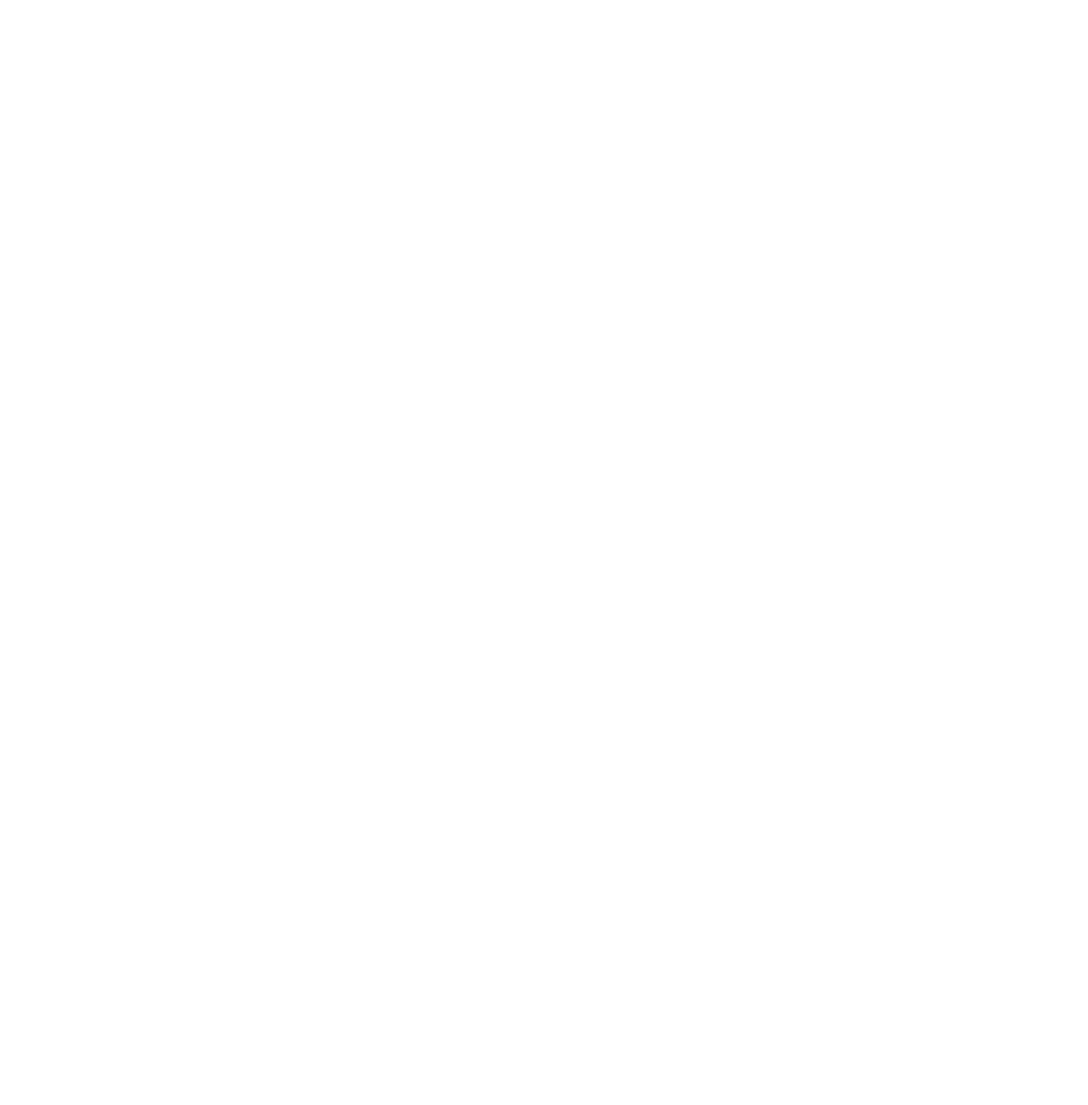
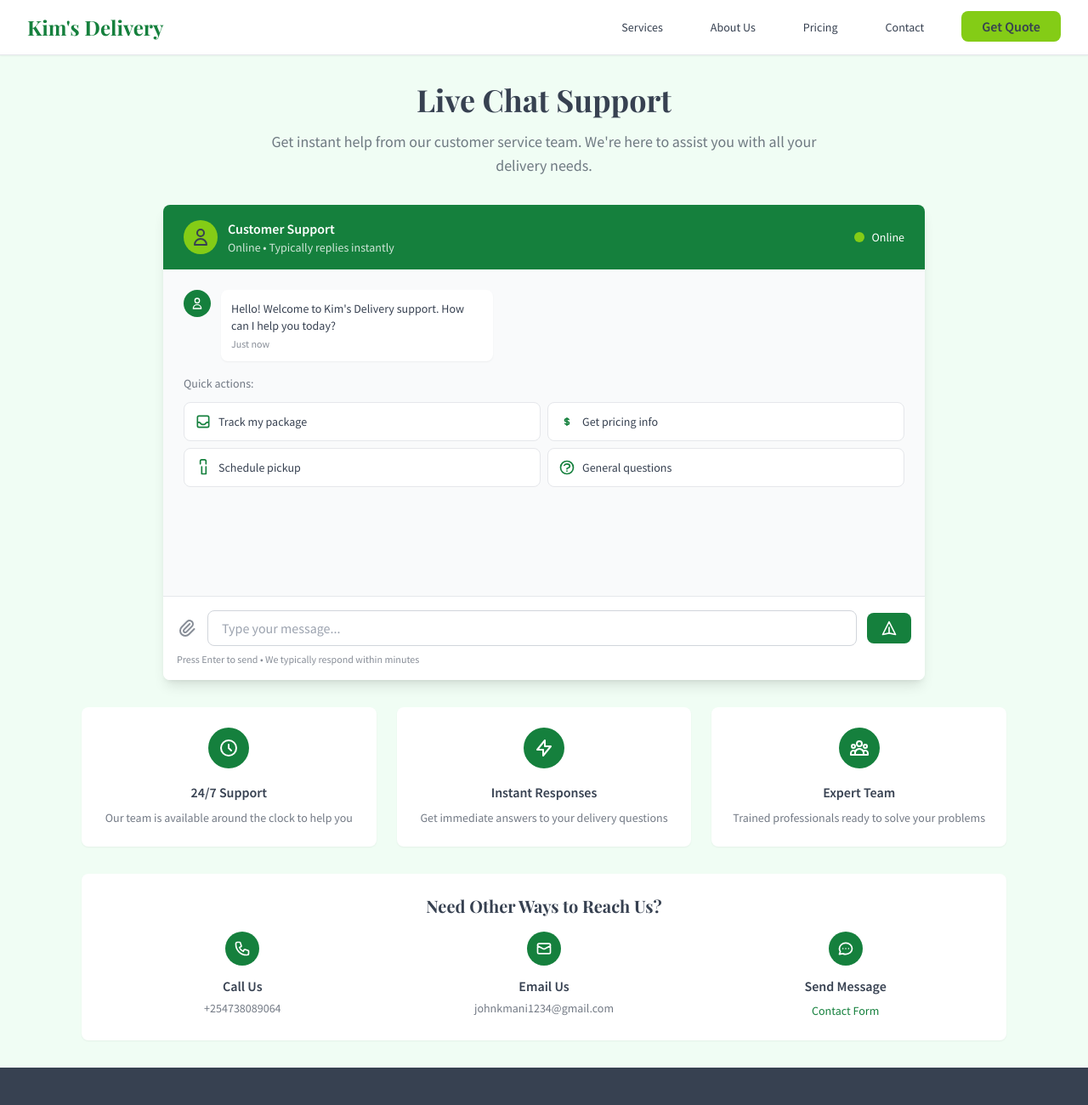
Before and after one commit to kimjohns1/kim-s-delivery, a plain HTML site: page startlivechat.html in a window 1280 px wide. Shown: the top 1300 px of the page at 85% size. Before the commit the page ends 800 px from the top, so only its background shows below. Drawn offline with nearby package versions, Linux system fonts and the light colour scheme.

Commit message:
start live chat added

```diff
--- a/startlivechat.html
+++ b/startlivechat.html
@@ -0,0 +1,349 @@
+<!DOCTYPE html>
+<html lang="en">
+<head>
+    <meta charset="UTF-8">
+    <meta name="viewport" content="width=device-width, initial-scale=1.0">
+    <title>Live Chat - Kim's Delivery</title>
+    <script src="https://cdn.tailwindcss.com"></script>
+    <link href="https://fonts.googleapis.com/css2?family=Playfair+Display:wght@700&family=Source+Sans+Pro:wght@400;600&display=swap" rel="stylesheet">
+    <script>
+        tailwind.config = {
+            theme: {
+                extend: {
+                    fontFamily: {
+                        'heading': ['Playfair Display', 'serif'],
+                        'body': ['Source Sans Pro', 'sans-serif']
+                    },
+                    colors: {
+                        primary: '#15803d',
+                        secondary: '#84cc16',
+                        accent: '#84cc16',
+                        neutral: '#374151',
+                        'light-green': '#f0fdf4'
+                    }
+                }
+            }
+        }
+    </script>
+</head>
+<body class="font-body bg-white text-neutral">
+    <!-- Header -->
+    <header class="sticky top-0 z-50 bg-white shadow-sm border-b border-gray-200">
+        <nav class="max-w-7xl mx-auto px-4 sm:px-6 lg:px-8">
+            <div class="flex justify-between items-center h-16">
+                <div class="flex items-center">
+                    <div class="flex-shrink-0">
+                        <h1 class="font-heading text-2xl font-bold text-primary">Kim's Delivery</h1>
+                    </div>
+                </div>
+                <div class="hidden md:block">
+                    <div class="ml-10 flex items-baseline space-x-8">
+                        <a href="services.html" class="text-neutral hover:text-primary px-3 py-2 text-sm font-medium transition-colors">Services</a>
+                        <a href="aboutus.html" class="text-neutral hover:text-primary px-3 py-2 text-sm font-medium transition-colors">About Us</a>
+                        <a href="pricing.html" class="text-neutral hover:text-primary px-3 py-2 text-sm font-medium transition-colors">Pricing</a>
+                        <a href="contactus.html" class="text-neutral hover:text-primary px-3 py-2 text-sm font-medium transition-colors">Contact</a>
+                        <button> <a href="getquote.html" class="bg-accent hover:bg-accent/90 text-neutral px-6 py-2 rounded-lg font-semibold transition-colors">
+                            Get Quote</a>
+                        </button>
+                    </div>
+                </div>
+                <div class="md:hidden">
+                    <button class="text-neutral hover:text-primary">
+                        <svg class="h-6 w-6" fill="none" viewBox="0 0 24 24" stroke="currentColor">
+                            <path stroke-linecap="round" stroke-linejoin="round" stroke-width="2" d="M4 6h16M4 12h16M4 18h16" />
+                        </svg>
+                    </button>
+                </div>
+            </div>
+        </nav>
+    </header>
+
+    <!-- Live Chat Section -->
+    <section class="py-8 bg-light-green min-h-screen">
+        <div class="max-w-6xl mx-auto px-4 sm:px-6 lg:px-8">
+            <!-- Chat Header -->
+            <div class="text-center mb-8">
+                <h1 class="font-heading text-3xl lg:text-4xl font-bold text-neutral mb-4">Live Chat Support</h1>
+                <p class="text-lg text-neutral/70 max-w-2xl mx-auto">
+                    Get instant help from our customer service team. We're here to assist you with all your delivery needs.
+                </p>
+            </div>
+
+            <!-- Chat Interface -->
+            <div class="bg-white rounded-lg shadow-lg overflow-hidden max-w-4xl mx-auto">
+                <!-- Chat Header Bar -->
+                <div class="bg-primary text-white px-6 py-4 flex items-center justify-between">
+                    <div class="flex items-center">
+                        <div class="w-10 h-10 bg-accent rounded-full flex items-center justify-center mr-3">
+                            <svg class="w-6 h-6 text-neutral" fill="none" viewBox="0 0 24 24" stroke="currentColor">
+                                <path stroke-linecap="round" stroke-linejoin="round" stroke-width="2" d="M16 7a4 4 0 11-8 0 4 4 0 018 0zM12 14a7 7 0 00-7 7h14a7 7 0 00-7-7z" />
+                            </svg>
+                        </div>
+                        <div>
+                            <h3 class="font-semibold">Customer Support</h3>
+                            <p class="text-sm text-white/80">Online • Typically replies instantly</p>
+                        </div>
+                    </div>
+                    <div class="flex items-center space-x-2">
+                        <div class="w-3 h-3 bg-accent rounded-full"></div>
+                        <span class="text-sm">Online</span>
+                    </div>
+                </div>
+
+                <!-- Chat Messages Area -->
+                <div class="h-96 overflow-y-auto p-6 bg-gray-50" id="chatMessages">
+                    <!-- Welcome Message -->
+                    <div class="flex items-start mb-4">
+                        <div class="w-8 h-8 bg-primary rounded-full flex items-center justify-center mr-3 flex-shrink-0">
+                            <svg class="w-4 h-4 text-white" fill="none" viewBox="0 0 24 24" stroke="currentColor">
+                                <path stroke-linecap="round" stroke-linejoin="round" stroke-width="2" d="M16 7a4 4 0 11-8 0 4 4 0 018 0zM12 14a7 7 0 00-7 7h14a7 7 0 00-7-7z" />
+                            </svg>
+                        </div>
+                        <div class="bg-white rounded-lg p-3 shadow-sm max-w-xs">
+                            <p class="text-sm text-neutral">Hello! Welcome to Kim's Delivery support. How can I help you today?</p>
+                            <span class="text-xs text-neutral/60 mt-1 block">Just now</span>
+                        </div>
+                    </div>
+
+                    <!-- Quick Actions -->
+                    <div class="mb-6">
+                        <p class="text-sm text-neutral/70 mb-3">Quick actions:</p>
+                        <div class="grid grid-cols-1 sm:grid-cols-2 gap-2">
+                            <button class="bg-white border border-gray-200 rounded-lg p-3 text-left hover:bg-light-green transition-colors">
+                                <div class="flex items-center">
+                                    <svg class="w-5 h-5 text-primary mr-2" fill="none" viewBox="0 0 24 24" stroke="currentColor">
+                                        <path stroke-linecap="round" stroke-linejoin="round" stroke-width="2" d="M20 13V6a2 2 0 00-2-2H6a2 2 0 00-2 2v7m16 0v5a2 2 0 01-2 2H6a2 2 0 01-2-2v-5m16 0h-2.586a1 1 0 00-.707.293l-2.414 2.414a1 1 0 01-.707.293h-3.172a1 1 0 01-.707-.293l-2.414-2.414A1 1 0 006.586 13H4" />
+                                    </svg>
+                                    <span class="text-sm font-medium">Track my package</span>
+                                </div>
+                            </button>
+                            <button class="bg-white border border-gray-200 rounded-lg p-3 text-left hover:bg-light-green transition-colors">
+                                <div class="flex items-center">
+                                    <svg class="w-5 h-5 text-primary mr-2" fill="none" viewBox="0 0 24 24" stroke="currentColor">
+                                        <path stroke-linecap="round" stroke-linejoin="round" stroke-width="2" d="M12 8c-1.657 0-3 .895-3 2s1.343 2 3 2 3 .895 3 2-1.343 2-3 2m0-8c1.11 0 2.08.402 2.599 1M12 8V7m0 1v8m0 0v1m0-1c-1.11 0-2.08-.402-2.599-1" />
+                                    </svg>
+                                    <span class="text-sm font-medium">Get pricing info</span>
+                                </div>
+                            </button>
+                            <button class="bg-white border border-gray-200 rounded-lg p-3 text-left hover:bg-light-green transition-colors">
+                                <div class="flex items-center">
+                                    <svg class="w-5 h-5 text-primary mr-2" fill="none" viewBox="0 0 24 24" stroke="currentColor">
+                                        <path stroke-linecap="round" stroke-linejoin="round" stroke-width="2" d="M8 7V3a2 2 0 012-2h4a2 2 0 012 2v4m-6 4v10m6-10v10m-6 0h6" />
+                                    </svg>
+                                    <span class="text-sm font-medium">Schedule pickup</span>
+                                </div>
+                            </button>
+                            <button class="bg-white border border-gray-200 rounded-lg p-3 text-left hover:bg-light-green transition-colors">
+                                <div class="flex items-center">
+                                    <svg class="w-5 h-5 text-primary mr-2" fill="none" viewBox="0 0 24 24" stroke="currentColor">
+                                        <path stroke-linecap="round" stroke-linejoin="round" stroke-width="2" d="M8.228 9c.549-1.165 2.03-2 3.772-2 2.21 0 4 1.343 4 3 0 1.4-1.278 2.575-3.006 2.907-.542.104-.994.54-.994 1.093m0 3h.01M21 12a9 9 0 11-18 0 9 9 0 0118 0z" />
+                                    </svg>
+                                    <span class="text-sm font-medium">General questions</span>
+                                </div>
+                            </button>
+                        </div>
+                    </div>
+                </div>
+
+                <!-- Chat Input Area -->
+                <div class="border-t border-gray-200 p-4 bg-white">
+                    <div class="flex items-center space-x-3">
+                        <button class="text-neutral/60 hover:text-primary transition-colors">
+                            <svg class="w-6 h-6" fill="none" viewBox="0 0 24 24" stroke="currentColor">
+                                <path stroke-linecap="round" stroke-linejoin="round" stroke-width="2" d="M15.172 7l-6.586 6.586a2 2 0 102.828 2.828l6.414-6.586a4 4 0 00-5.656-5.656l-6.415 6.585a6 6 0 108.486 8.486L20.5 13" />
+                            </svg>
+                        </button>
+                        <input
+                            type="text"
+                            placeholder="Type your message..."
+                            class="flex-1 px-4 py-2 border border-gray-300 rounded-lg focus:ring-2 focus:ring-accent focus:border-transparent transition-colors"
+                            id="messageInput"
+                        >
+                        <button class="bg-primary hover:bg-primary/90 text-white px-4 py-2 rounded-lg transition-colors" id="sendButton">
+                            <svg class="w-5 h-5" fill="none" viewBox="0 0 24 24" stroke="currentColor">
+                                <path stroke-linecap="round" stroke-linejoin="round" stroke-width="2" d="M12 19l9 2-9-18-9 18 9-2zm0 0v-8" />
+                            </svg>
+                        </button>
+                    </div>
+                    <p class="text-xs text-neutral/60 mt-2">Press Enter to send • We typically respond within minutes</p>
+                </div>
+            </div>
+
+            <!-- Support Information -->
+            <div class="mt-8 grid grid-cols-1 md:grid-cols-3 gap-6">
+                <div class="bg-white rounded-lg p-6 text-center shadow-sm">
+                    <div class="w-12 h-12 bg-primary rounded-full flex items-center justify-center mx-auto mb-4">
+                        <svg class="w-6 h-6 text-white" fill="none" viewBox="0 0 24 24" stroke="currentColor">
+                            <path stroke-linecap="round" stroke-linejoin="round" stroke-width="2" d="M12 8v4l3 3m6-3a9 9 0 11-18 0 9 9 0 0118 0z" />
+                        </svg>
+                    </div>
+                    <h3 class="font-semibold text-neutral mb-2">24/7 Support</h3>
+                    <p class="text-sm text-neutral/70">Our team is available around the clock to help you</p>
+                </div>
+                <div class="bg-white rounded-lg p-6 text-center shadow-sm">
+                    <div class="w-12 h-12 bg-primary rounded-full flex items-center justify-center mx-auto mb-4">
+                        <svg class="w-6 h-6 text-white" fill="none" viewBox="0 0 24 24" stroke="currentColor">
+                            <path stroke-linecap="round" stroke-linejoin="round" stroke-width="2" d="M13 10V3L4 14h7v7l9-11h-7z" />
+                        </svg>
+                    </div>
+                    <h3 class="font-semibold text-neutral mb-2">Instant Responses</h3>
+                    <p class="text-sm text-neutral/70">Get immediate answers to your delivery questions</p>
+                </div>
+                <div class="bg-white rounded-lg p-6 text-center shadow-sm">
+                    <div class="w-12 h-12 bg-primary rounded-full flex items-center justify-center mx-auto mb-4">
+                        <svg class="w-6 h-6 text-white" fill="none" viewBox="0 0 24 24" stroke="currentColor">
+                            <path stroke-linecap="round" stroke-linejoin="round" stroke-width="2" d="M17 20h5v-2a3 3 0 00-5.356-1.857M17 20H7m10 0v-2c0-.656-.126-1.283-.356-1.857M7 20H2v-2a3 3 0 015.356-1.857M7 20v-2c0-.656.126-1.283.356-1.857m0 0a5.002 5.002 0 019.288 0M15 7a3 3 0 11-6 0 3 3 0 016 0zm6 3a2 2 0 11-4 0 2 2 0 014 0zM7 10a2 2 0 11-4 0 2 2 0 014 0z" />
+                        </svg>
+                    </div>
+                    <h3 class="font-semibold text-neutral mb-2">Expert Team</h3>
+                    <p class="text-sm text-neutral/70">Trained professionals ready to solve your problems</p>
+                </div>
+            </div>
+
+            <!-- Alternative Contact Methods -->
+            <div class="mt-8 bg-white rounded-lg p-6 shadow-sm">
+                <h3 class="font-heading text-xl font-bold text-neutral mb-4 text-center">Need Other Ways to Reach Us?</h3>
+                <div class="grid grid-cols-1 md:grid-cols-3 gap-6">
+                    <div class="text-center">
+                        <div class="w-10 h-10 bg-primary rounded-full flex items-center justify-center mx-auto mb-3">
+                            <svg class="w-5 h-5 text-white" fill="none" viewBox="0 0 24 24" stroke="currentColor">
+                                <path stroke-linecap="round" stroke-linejoin="round" stroke-width="2" d="M3 5a2 2 0 012-2h3.28a1 1 0 01.948.684l1.498 4.493a1 1 0 01-.502 1.21l-2.257 1.13a11.042 11.042 0 005.516 5.516l1.13-2.257a1 1 0 011.21-.502l4.493 1.498a1 1 0 01.684.949V19a2 2 0 01-2 2h-1C9.716 21 3 14.284 3 6V5z" />
+                            </svg>
+                        </div>
+                        <h4 class="font-semibold text-neutral mb-1">Call Us</h4>
+                        <p class="text-sm text-neutral/70">+254738089064</p>
+                    </div>
+                    <div class="text-center">
+                        <div class="w-10 h-10 bg-primary rounded-full flex items-center justify-center mx-auto mb-3">
+                            <svg class="w-5 h-5 text-white" fill="none" viewBox="0 0 24 24" stroke="currentColor">
+                                <path stroke-linecap="round" stroke-linejoin="round" stroke-width="2" d="M3 8l7.89 4.26a2 2 0 002.22 0L21 8M5 19h14a2 2 0 002-2V7a2 2 0 00-2-2H5a2 2 0 00-2 2v10a2 2 0 002 2z" />
+                            </svg>
+                        </div>
+                        <h4 class="font-semibold text-neutral mb-1">Email Us</h4>
+                        <p class="text-sm text-neutral/70">johnkmani1234@gmail.com</p>
+                    </div>
+                    <div class="text-center">
+                        <div class="w-10 h-10 bg-primary rounded-full flex items-center justify-center mx-auto mb-3">
+                            <svg class="w-5 h-5 text-white" fill="none" viewBox="0 0 24 24" stroke="currentColor">
+                                <path stroke-linecap="round" stroke-linejoin="round" stroke-width="2" d="M8 12h.01M12 12h.01M16 12h.01M21 12c0 4.418-4.03 8-9 8a9.863 9.863 0 01-4.255-.949L3 20l1.395-3.72C3.512 15.042 3 13.574 3 12c0-4.418 4.03-8 9-8s9 3.582 9 8z" />
+                            </svg>
+                        </div>
+                        <h4 class="font-semibold text-neutral mb-1">Send Message</h4>
+                        <a href="sendmessage.html" class="text-sm text-primary hover:text-primary/80 transition-colors">Contact Form</a>
+                    </div>
+                </div>
+            </div>
+        </div>
+    </section>
+
+    <!-- Footer -->
+    <footer class="bg-neutral text-white py-12">
+        <div class="max-w-7xl mx-auto px-4 sm:px-6 lg:px-8">
+            <div class="grid grid-cols-1 md:grid-cols-4 gap-8">
+                <div class="col-span-1 md:col-span-2">
+                    <h3 class="font-heading text-2xl font-bold mb-4">Kim's Delivery</h3>
+                    <p class="text-white/80 mb-6 max-w-md">
+                        Your trusted partner for fast, reliable delivery services. We're committed to getting your packages where they need to go, safely and on time.
+                    </p>
+                    <div class="flex space-x-4">
+                        <a href="#" class="text-white/60 hover:text-white transition-colors">
+                            <svg class="w-6 h-6" fill="currentColor" viewBox="0 0 24 24">
+                                <path d="M24 4.557c-.883.392-1.832.656-2.828.775 1.017-.609 1.798-1.574 2.165-2.724-.951.564-2.005.974-3.127 1.195-.897-.957-2.178-1.555-3.594-1.555-3.179 0-5.515 2.966-4.797 6.045-4.091-.205-7.719-2.165-10.148-5.144-1.29 2.213-.669 5.108 1.523 6.574-.806-.026-1.566-.247-2.229-.616-.054 2.281 1.581 4.415 3.949 4.89-.693.188-1.452.232-2.224.084.626 1.956 2.444 3.379 4.6 3.419-2.07 1.623-4.678 2.348-7.29 2.04 2.179 1.397 4.768 2.212 7.548 2.212 9.142 0 14.307-7.721 13.995-14.646.962-.695 1.797-1.562 2.457-2.549z"/>
+                            </svg>
+                        </a>
+                        <a href="#" class="text-white/60 hover:text-white transition-colors">
+                            <svg class="w-6 h-6" fill="currentColor" viewBox="0 0 24 24">
+                                <path d="M22.46 6c-.77.35-1.6.58-2.46.69.88-.53 1.56-1.37 1.88-2.38-.83.5-1.75.85-2.72 1.05C18.37 4.5 17.26 4 16 4c-2.35 0-4.27 1.92-4.27 4.29 0 .34.04.67.11.98C8.28 9.09 5.11 7.38 3 4.79c-.37.63-.58 1.37-.58 2.15 0 1.49.75 2.81 1.91 3.56-.71 0-1.37-.2-1.95-.5v.03c0 2.08 1.48 3.82 3.44 4.21a4.22 4.22 0 0 1-1.93.07 4.28 4.28 0 0 0 4 2.98 8.521 8.521 0 0 1-5.33 1.84c-.34 0-.68-.02-1.02-.06C3.44 20.29 5.7 21 8.12 21 16 21 20.33 14.46 20.33 8.79c0-.19 0-.37-.01-.56.84-.6 1.56-1.36 2.14-2.23z"/>
+                            </svg>
+                        </a>
+                        <a href="#" class="text-white/60 hover:text-white transition-colors">
+                            <svg class="w-6 h-6" fill="currentColor" viewBox="0 0 24 24">
+                                <path d="M20.447 20.452h-3.554v-5.569c0-1.328-.027-3.037-1.852-3.037-1.853 0-2.136 1.445-2.136 2.939v5.667H9.351V9h3.414v1.561h.046c.477-.9 1.637-1.85 3.37-1.85 3.601 0 4.267 2.37 4.267 5.455v6.286zM5.337 7.433c-1.144 0-2.063-.926-2.063-2.065 0-1.138.92-2.063 2.063-2.063 1.14 0 2.064.925 2.064 2.063 0 1.139-.925 2.065-2.064 2.065zm1.782 13.019H3.555V9h3.564v11.452zM22.225 0H1.771C.792 0 0 .774 0 1.729v20.542C0 23.227.792 24 1.771 24h20.451C23.2 24 24 23.227 24 22.271V1.729C24 .774 23.2 0 22.222 0h.003z"/>
+                            </svg>
+                        </a>
+                    </div>
+                </div>
+                <div>
+                    <h4 class="font-semibold text-lg mb-4">Services</h4>
+                    <ul class="space-y-2">
+                        <li><a href="services.html" class="text-white/80 hover:text-white transition-colors">Same-Day Delivery</a></li>
+                        <li><a href="services.html" class="text-white/80 hover:text-white transition-colors">Express Shipping</a></li>
+                        <li><a href="services.html" class="text-white/80 hover:text-white transition-colors">Secure Logistics</a></li>
+                        <li><a href="services.html" class="text-white/80 hover:text-white transition-colors">Package Tracking</a></li>
+                    </ul>
+                </div>
+                <div>
+                    <h4 class="font-semibold text-lg mb-4">Company</h4>
+                    <ul class="space-y-2">
+                        <li><a href="aboutus.html" class="text-white/80 hover:text-white transition-colors">About Us</a></li>
+                        <li><a href="#" class="text-white/80 hover:text-white transition-colors">Careers</a></li>
+                        <li><a href="#" class="text-white/80 hover:text-white transition-colors">Privacy Policy</a></li>
+                        <li><a href="#" class="text-white/80 hover:text-white transition-colors">Terms of Service</a></li>
+                    </ul>
+                </div>
+            </div>
+            <div class="border-t border-white/20 mt-8 pt-8 text-center">
+                <p class="text-white/60">© 2024 Kim's Delivery. All rights reserved.</p>
+            </div>
+        </div>
+    </footer>
+
+    <script>
+        // Simple chat functionality
+        const messageInput = document.getElementById('messageInput');
+        const sendButton = document.getElementById('sendButton');
+        const chatMessages = document.getElementById('chatMessages');
+
+        function addMessage(message, isUser = false) {
+            const messageDiv = document.createElement('div');
+            messageDiv.className = `flex items-start mb-4 ${isUser ? 'justify-end' : ''}`;
+
+            const time = new Date().toLocaleTimeString([], {hour: '2-digit', minute:'2-digit'});
+
+            messageDiv.innerHTML = `
+                ${!isUser ? `
+                <div class="w-8 h-8 bg-primary rounded-full flex items-center justify-center mr-3 flex-shrink-0">
+                    <svg class="w-4 h-4 text-white" fill="none" viewBox="0 0 24 24" stroke="currentColor">
+                        <path stroke-linecap="round" stroke-linejoin="round" stroke-width="2" d="M16 7a4 4 0 11-8 0 4 4 0 018 0zM12 14a7 7 0 00-7 7h14a7 7 0 00-7-7z" />
+                    </svg>
+                </div>
+                ` : ''}
+                <div class="bg-${isUser ? 'primary text-white' : 'white'} rounded-lg p-3 shadow-sm max-w-xs ${isUser ? 'ml-3' : ''}">
+                    <p class="text-sm">${message}</p>
+                    <span class="text-xs ${isUser ? 'text-white/80' : 'text-neutral/60'} mt-1 block">${time}</span>
+                </div>
+                ${isUser ? `
+                <div class="w-8 h-8 bg-accent rounded-full flex items-center justify-center ml-3 flex-shrink-0">
+                    <svg class="w-4 h-4 text-neutral" fill="none" viewBox="0 0 24 24" stroke="currentColor">
+                        <path stroke-linecap="round" stroke-linejoin="round" stroke-width="2" d="M16 7a4 4 0 11-8 0 4 4 0 018 0zM12 14a7 7 0 00-7 7h14a7 7 0 00-7-7z" />
+                    </svg>
+                </div>
+                ` : ''}
+            `;
+
+            chatMessages.appendChild(messageDiv);
+            chatMessages.scrollTop = chatMessages.scrollHeight;
+        }
+
+        function sendMessage() {
+            const message = messageInput.value.trim();
+            if (message) {
+                addMessage(message, true);
+                messageInput.value = '';
+
+                // Simulate response
+                setTimeout(() => {
+                    addMessage("Thank you for your message! I'm here to help you with your delivery needs. How can I assist you today?");
+                }, 1000);
+            }
+        }
+
+        sendButton.addEventListener('click', sendMessage);
+        messageInput.addEventListener('keypress', (e) => {
+            if (e.key === 'Enter') {
+                sendMessage();
+            }
+        });
+    </script>
+</body>
+</html>
```
Also changed, not shown: startchat.html (+2 -2 lines).
